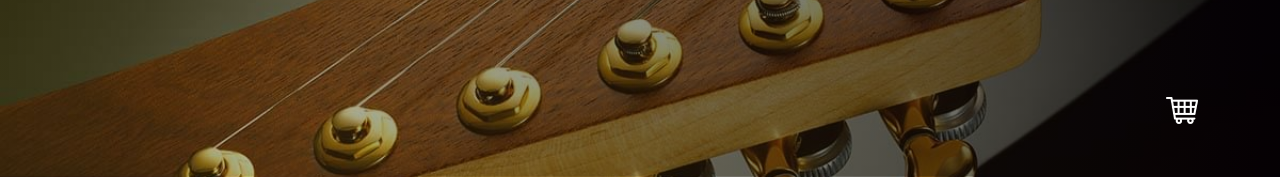
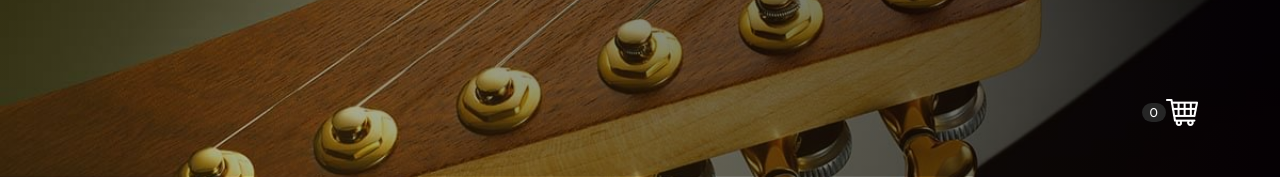
Before and after one commit to jaivema/guitar-shopping-cart, a React (Vite) app: page / in a window 1280 px wide. Shown: the top 186 px of the page. Built offline with nearby package versions, Linux system fonts and the light colour scheme.

Commit message:
sum the number of items in the cart

```diff
--- a/src/components/Header.jsx
+++ b/src/components/Header.jsx
@@ -2,7 +2,8 @@ import { useMemo } from "react"
 
 export default function Header({ cart, clearCart, removeFromCart, decreaseQuantity, increaseQuantity }) {
     const isEmpty = useMemo(() => cart.length === 0, [cart])
-    const cartTotal = useMemo( () => cart.reduce( (total, item ) => total + (item.quantity * item.price), 0), [cart] )
+    const cartTotal = useMemo(() => cart.reduce((total, item) => total + (item.quantity * item.price), 0), [cart])
+    const cartQty = useMemo(() => cart.reduce((total, item) => total + item.quantity, 0), [cart])
 
     return (
         <header className="py-5 header">
@@ -10,12 +11,15 @@ export default function Header({ cart, clearCart, removeFromCart, decreaseQuanti
                 <div className="row justify-cotent-center justify-content-md-between">
                     <div className="col-8 col-md-3 ">
                         <a href="index.html">
-                            <img className="img-fluid header-guitarra" src={`${import.meta.env.BASE_URL}img/logo.svg`}  alt="imagen logo" />
+                            <img className="img-fluid header-guitarra" src={`${import.meta.env.BASE_URL}img/logo.svg`} alt="imagen logo" />
                         </a>
                     </div>
-                    <nav className="col-md-6 a mt-5 d-flex align-items-start justify-content-end">
+                    <nav className="col-md-6 mt-5 d-flex align-items-center justify-content-end">
+                        <span className="rounded-circle text-white px-1 bg-dark fs-6">
+                            {cartQty}
+                        </span>
                         <div className="carrito">
-                            <img className="img-fluid" src={`${import.meta.env.BASE_URL}img/carrito.png`} alt="carrito" />
+                            <img className="flex img-fluid" src={`${import.meta.env.BASE_URL}img/carrito.png`} alt="carrito" />
                             <div id="carrito" className="bg-white p-3">
                                 {isEmpty ? (
                                     <p className="text-center fw-bold">El carrito está vacío</p>
@@ -46,7 +50,7 @@ export default function Header({ cart, clearCart, removeFromCart, decreaseQuanti
                                                         >
                                                             -
                                                         </button>
-                                                            {guitar.quantity}
+                                                        {guitar.quantity}
                                                         <button
                                                             type="button"
                                                             className="btn btn-dark"
@@ -79,7 +83,7 @@ export default function Header({ cart, clearCart, removeFromCart, decreaseQuanti
                         </div>
                     </nav>
                 </div>
-            </div>
-        </header>
+            </div >
+        </header >
     )
 }
--- a/src/index.css
+++ b/src/index.css
@@ -284,7 +284,6 @@ button:not(:disabled),
   max-width: 100%;
   height: auto;
 }
-
 
 .container-xl {
   --bs-gutter-x: 1.5rem;
@@ -580,6 +579,10 @@ button:not(:disabled),
   width: 100% !important;
 }
 
+.h-50 {
+  height: 50% !important;
+}
+
 .justify-content-end {
   justify-content: flex-end !important;
 }
@@ -621,6 +624,11 @@ button:not(:disabled),
   padding: 1rem !important;
 }
 
+.px-1 {
+  padding-right: 0.5rem !important;
+  padding-left: 0.5rem !important;
+}
+
 .px-5 {
   padding-right: 3rem !important;
   padding-left: 3rem !important;
@@ -658,6 +666,10 @@ button:not(:disabled),
 
 .fs-5 {
   font-size: 1.25rem !important;
+}
+
+.fs-6 {
+  font-size: 0.8rem !important;
 }
 
 .fw-bold {
@@ -704,9 +716,18 @@ button:not(:disabled),
   background-color: rgba(var(--bs-dark-rgb), var(--bs-bg-opacity)) !important;
 }
 
+.bg-danger {
+  --bs-bg-opacity: 1;
+  background-color: rgba(var(--bs-danger-rgb), var(--bs-bg-opacity)) !important;
+}
+
 .bg-white {
   --bs-bg-opacity: 1;
   background-color: rgba(var(--bs-white-rgb), var(--bs-bg-opacity)) !important;
+}
+
+.rounded-circle{
+  border-radius: 0.75rem !important;
 }
 
 @media (min-width: 768px) {
```
